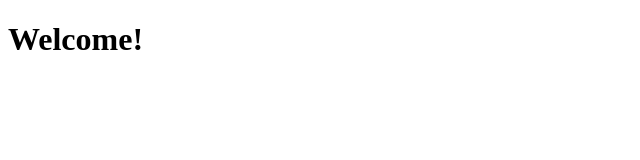
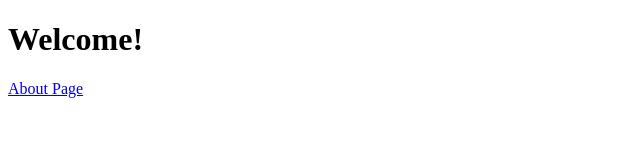
Before and after one commit to DavisC0801/personal_site, a plain HTML site: page app/views/index.html in a window 1280 px wide. Shown: the whole page, without its empty margins (0-640 px from the left). Drawn offline with Linux system fonts and the light colour scheme.

Commit message:
Add about page link to index.

```diff
--- a/app/views/index.html
+++ b/app/views/index.html
@@ -6,5 +6,8 @@
   </head>
   <body>
     <h1>Welcome!</h1>
+    <nav>
+      <a href="/about">About Page</a>
+    </nav>
   </body>
 </html>
```
